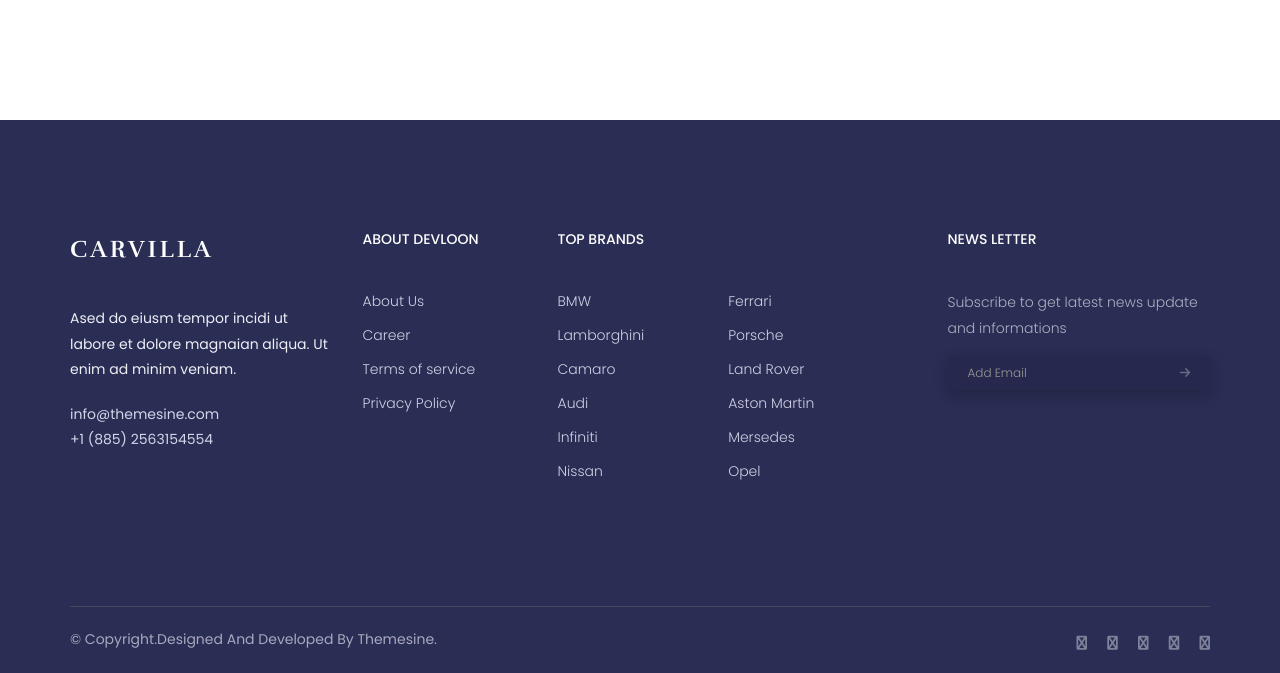
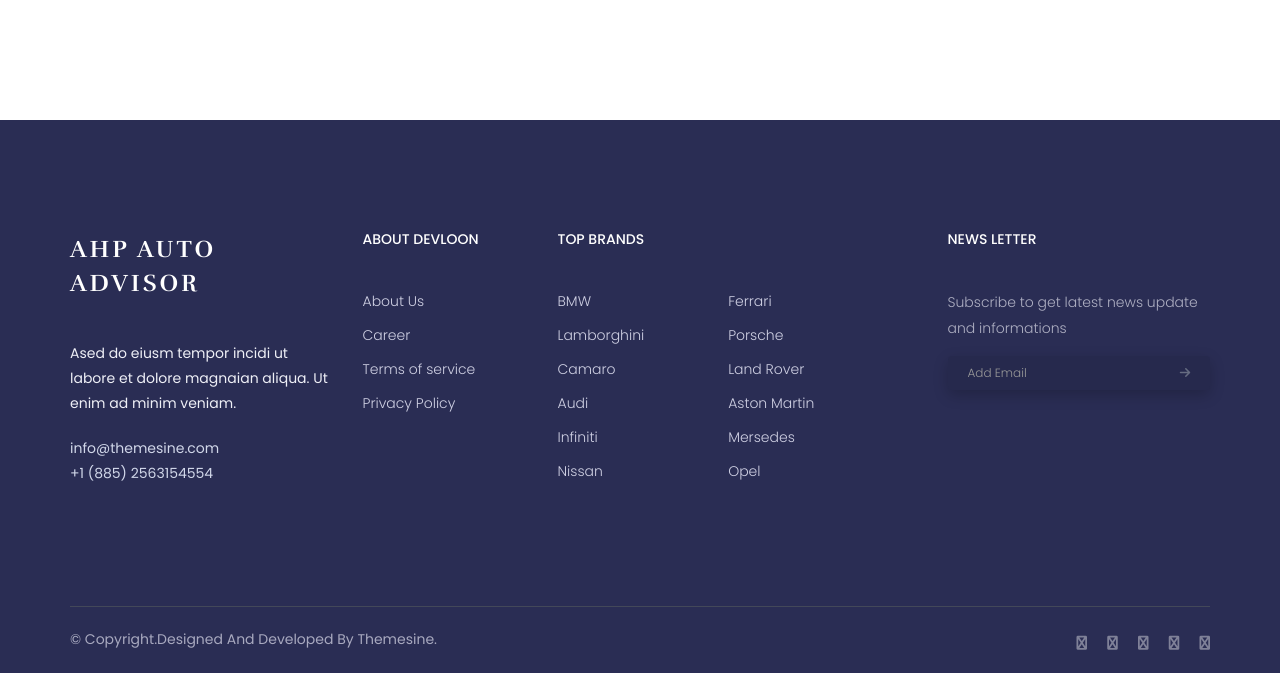
Before and after one commit to ChuongNguyen23/flask-ahp, a Flask app: page /filter in a window 1280 px wide. Shown: the part 2122-2795 px from the top of the page. Run offline with Flask 3, Linux system fonts and the light colour scheme; data that the repository does not hold is empty; some libraries are stand-ins or nearby versions.

Commit message:
Cập nhật code fix lỗi

```diff
--- a/templates/filter.html
+++ b/templates/filter.html
@@ -472,7 +472,7 @@
 						<div class="col-md-3 col-sm-6">
 							<div class="single-footer-widget">
 								<div class="footer-logo">
-									<a href="index.html">carvilla</a>
+									<a href="index.html">AHP Auto Advisor</a>
 								</div>
 								<p>
 									Ased do eiusm tempor incidi ut labore et dolore magnaian aliqua. Ut enim ad minim veniam.
```
